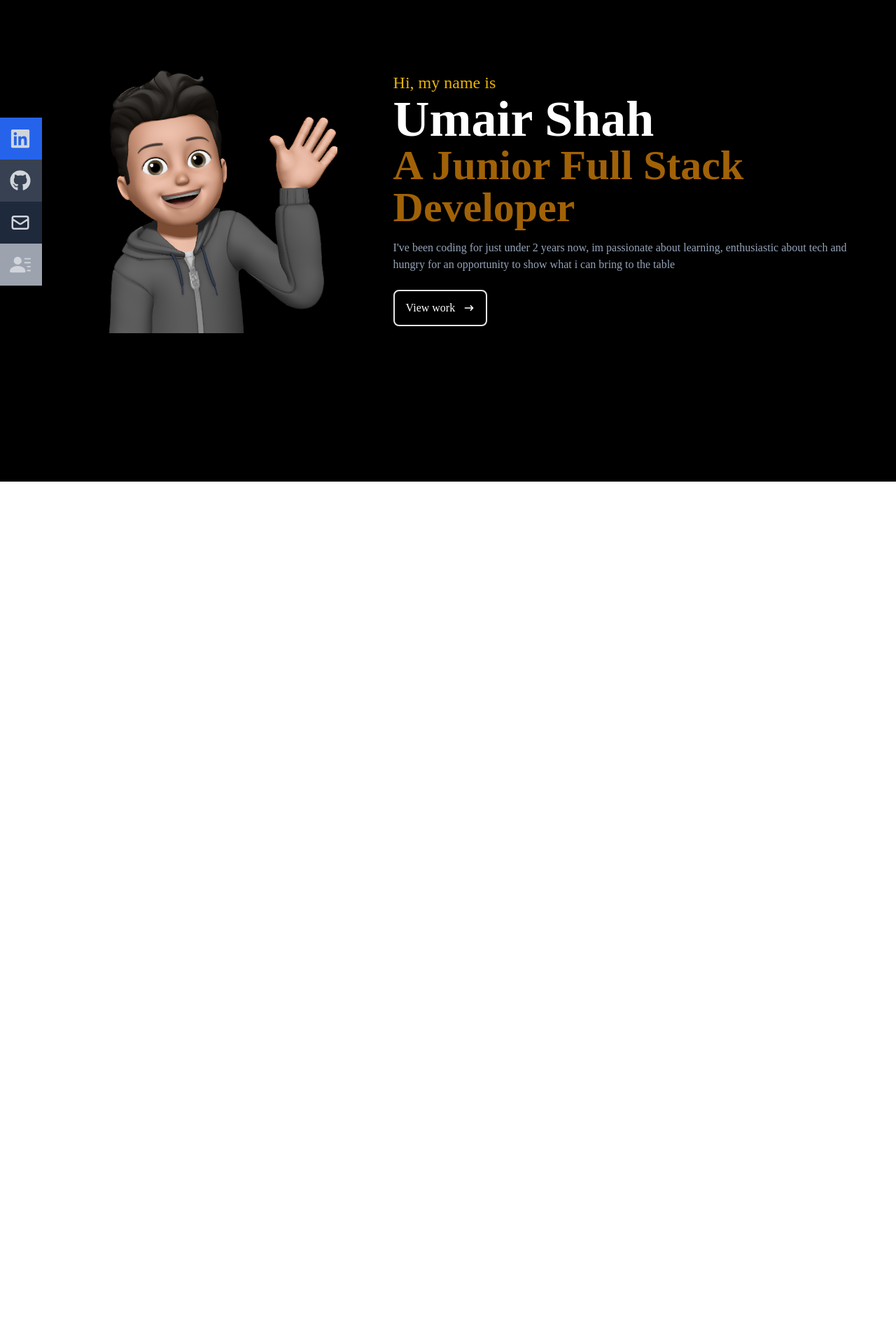
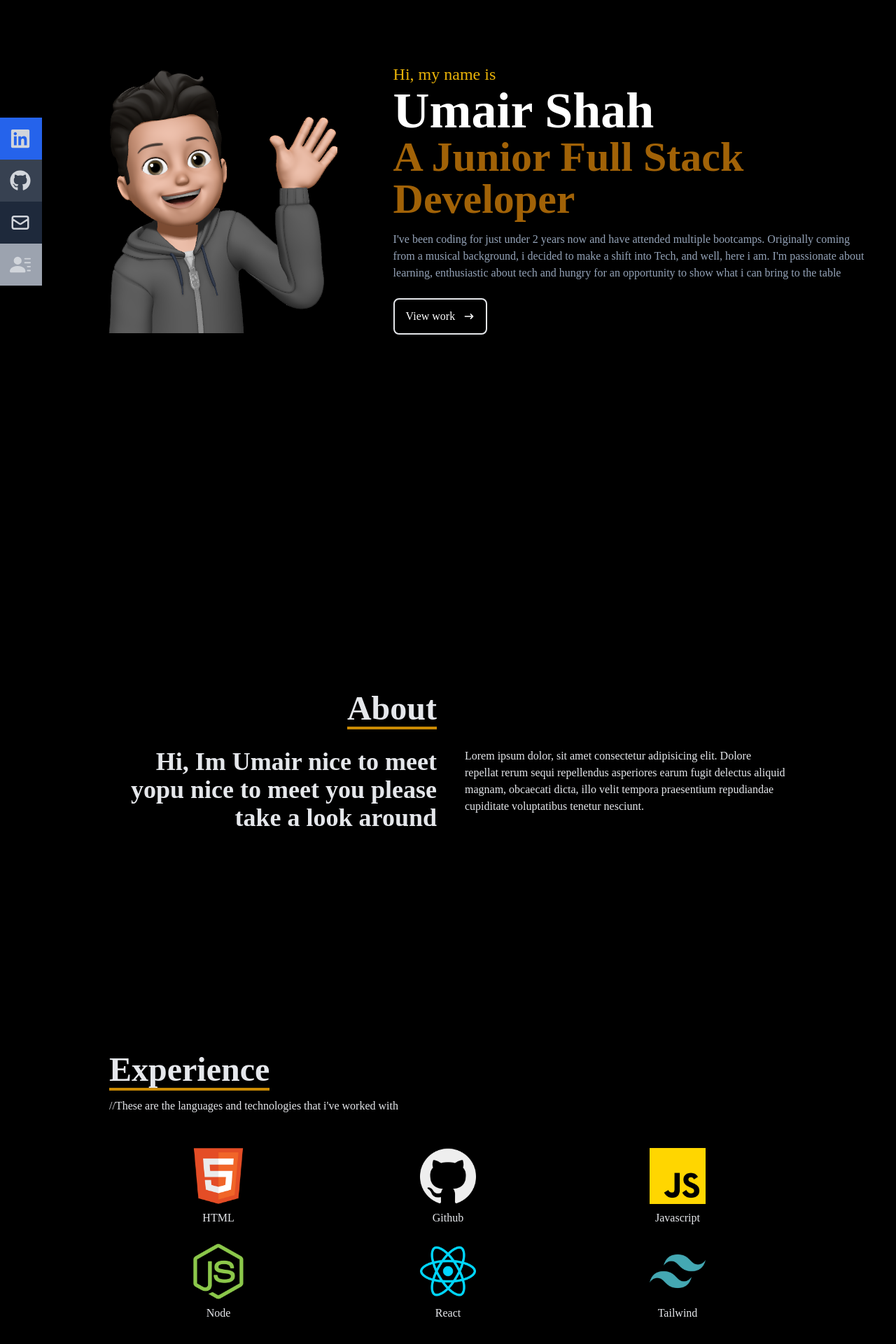
Before and after one commit to umairshah14/Portfolio, a React (Create React App) app: page / in a window 1280 px wide. Shown: the part 112-2032 px from the top of the page at 70% size. Before the commit the page ends 800 px from the top, so only its background shows below. Built offline with nearby package versions, Linux system fonts and the light colour scheme.

Commit message:
about and experience secrions added

```diff
--- a/src/App.js
+++ b/src/App.js
@@ -1,11 +1,15 @@
+import About from "./components/About";
 import Home from "./components/Home";
 import Navbar from "./components/Navbar";
+import Skills from "./components/Skills";
 
 function App() {
   return (
     <div>
       <Navbar/>
       <Home/>
+      <About/>
+      <Skills/>
 
     </div>
   );
--- /dev/null
+++ b/src/components/About.jsx
@@ -0,0 +1,34 @@
+import React from "react";
+
+const About = () => {
+  return (
+    <div name="about" className="w-full h-screen bg-black text-gray-200">
+      <div className="flex flex-col justify-center items-center w-full h-full">
+        <div className="max-w-[1000px] w-full px-4 grid grid-cols-2 gap-8">
+          <div className="sm:text-right pb-8 pl-4">
+            <p className="text-5xl font-bold inline border-b-4 border-yellow-600">
+              About
+            </p>
+          </div>
+          <div></div>
+        </div>
+        <div className="max-w-[1000px] w-full sm:grid grid-cols-2 gap-8 px-4">
+          <div className="sm:text-right text-4xl font-bold pl-2 ">
+            <p>
+              Hi, Im Umair nice to meet yopu nice to meet you please take a look
+              around
+            </p>
+          </div>
+          <div className="sm:text-left pl-2 ">
+            Lorem ipsum dolor, sit amet consectetur adipisicing elit. Dolore
+            repellat rerum sequi repellendus asperiores earum fugit delectus
+            aliquid magnam, obcaecati dicta, illo velit tempora praesentium
+            repudiandae cupiditate voluptatibus tenetur nesciunt.
+          </div>
+        </div>
+      </div>
+    </div>
+  );
+};
+
+export default About;
--- a/src/components/Home.jsx
+++ b/src/components/Home.jsx
@@ -18,9 +18,11 @@ const Home = () => {
               A Junior Full Stack Developer
             </h2>
             <p className="text-slate-400 py-4 max-w-[700px] ">
-              I've been coding for just under 2 years now, im passionate about
-              learning, enthusiastic about tech and hungry for an opportunity to
-              show what i can bring to the table
+              I've been coding for just under 2 years now and have attended
+              multiple bootcamps. Originally coming from a musical background, i
+              decided to make a shift into Tech, and well, here i am. I'm
+              passionate about learning, enthusiastic about tech and hungry for
+              an opportunity to show what i can bring to the table
             </p>
             <div>
               <button className="text-white group border-2 px-4 py-3 my-2 flex items-center rounded-lg hover:bg-neutral-800 hover:border-neutral-800">
--- a/src/components/Navbar.jsx
+++ b/src/components/Navbar.jsx
@@ -14,7 +14,7 @@ const Navbar = () => {
       </div>
       {/* MENU */}
       <ul className="hidden md:flex">
-        <li>Home</li>
+        <li >Home</li>
         <li>About</li>
         <li>Skills</li>
         <li>Work</li>
--- /dev/null
+++ b/src/components/Skills.jsx
@@ -0,0 +1,51 @@
+import React from 'react'
+
+import Github from '../assets/github.png'
+import HTML from '../assets/html.png'
+import JS from '../assets/javascript.png'
+import Node from '../assets/node.png'
+import ReactIcon from '../assets/react.png'
+import Tailwind from '../assets/tailwind.png'
+
+const Skills = () => {
+  return (
+    <div name="skills" className='bg-black  text-gray-200'>
+        {/* CONTAINER */}
+        <div className='max-w-[1000px] mx-auto p-4 flex flex-col justify-center w-full h-full'>
+            <div>
+                <p className='text-5xl font-bold inline border-b-4 border-yellow-600'>Experience</p>
+                <p className='py-4'>//These are the languages and technologies that i've worked with</p>
+            </div>
+            <div className='w-full grid grid-cols-2 sm:grid-cols-3 gap-4 text-center py-8'>
+                <div className='hover:scale-110 duration-200'>
+                    <img src={HTML} alt="html pic" className='w-20 mx-auto'/>
+                    <p className='my-2'>HTML</p>
+                </div>
+                <div className='hover:scale-110 duration-200'>
+                    <img src={Github} alt="github pic" className='w-20 mx-auto'/>
+                    <p className='my-2'>Github</p>
+                </div>
+                <div className='hover:scale-110 duration-200'>
+                    <img src={JS} alt="js pic" className='w-20 mx-auto'/>
+                    <p className='my-2'>Javascript</p>
+                </div>
+                <div className='hover:scale-110 duration-200'>
+                    <img src={Node} alt="node pic" className='w-20 mx-auto'/>
+                    <p className='my-2'>Node</p>
+                </div>
+                <div className='hover:scale-110 duration-200'>
+                    <img src={ReactIcon} alt="react pic" className='w-20 mx-auto'/>
+                    <p className='my-2'>React</p>
+                </div>
+                <div className='hover:scale-110 duration-200'>
+                    <img src={Tailwind} alt="tailwind pic" className='w-20 mx-auto'/>
+                    <p className='my-2'>Tailwind</p>
+                </div>
+            </div>
+        </div>
+
+    </div>
+  )
+}
+
+export default Skills
```
